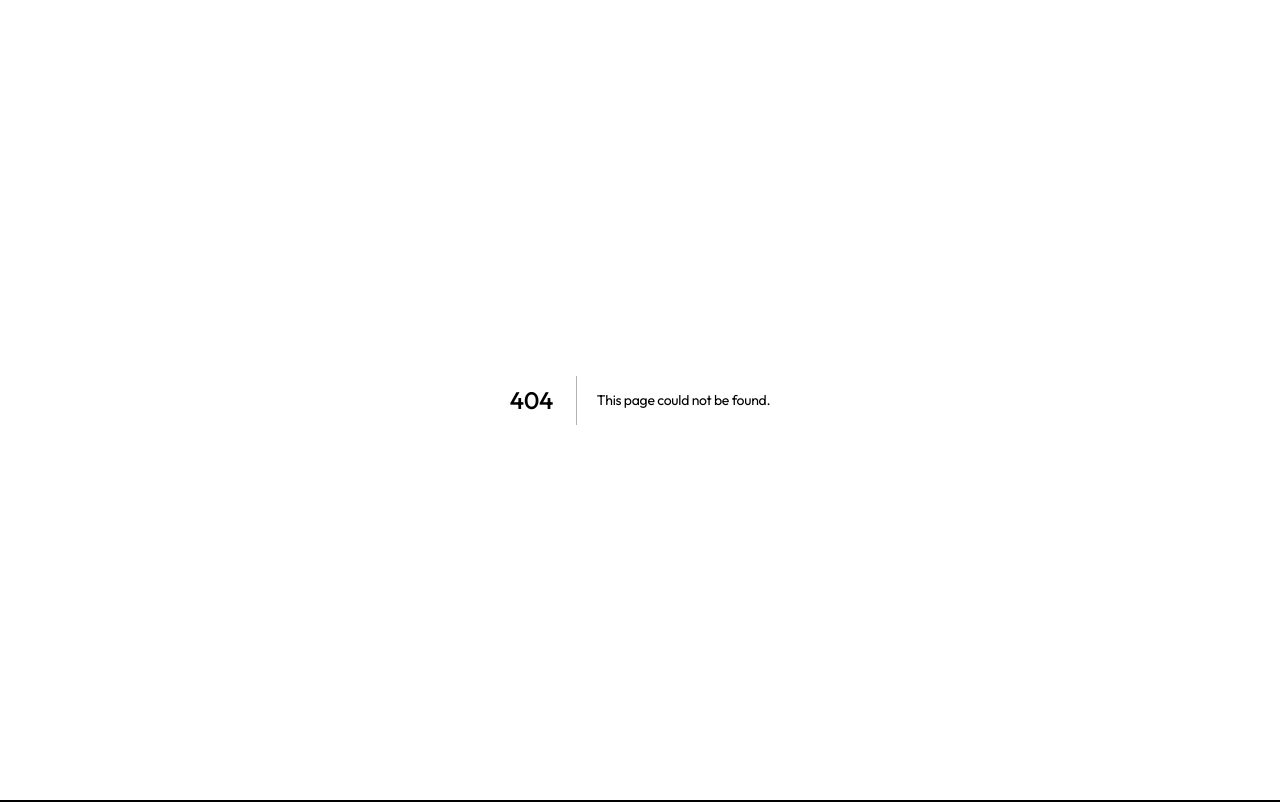
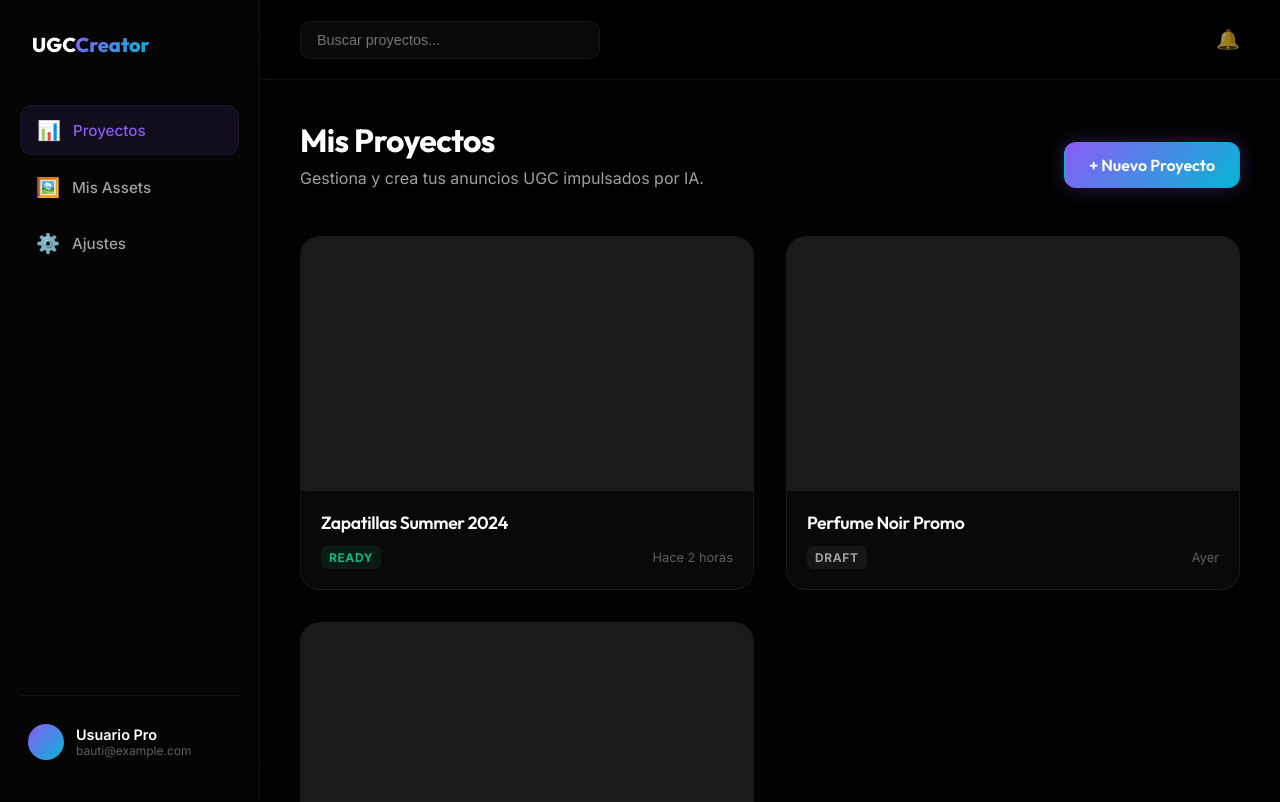
Before and after one commit to bautielcrack4-web/webcarruselesUGC, a Next.js app: page /dashboard in a window 1280 px wide. Before the commit this address had no page. Shown: the top 802 px of the page. Built offline with nearby package versions, Linux system fonts and the light colour scheme.

Commit message:
feat: implement premium dashboard layout and projects grid

```diff
--- /dev/null
+++ b/src/app/dashboard/layout.module.css
@@ -0,0 +1,72 @@
+.layout {
+    display: flex;
+    min-height: 100vh;
+    background: transparent;
+}
+
+.main {
+    flex: 1;
+    margin-left: 260px;
+    display: flex;
+    flex-direction: column;
+}
+
+.header {
+    height: 80px;
+    padding: 0 40px;
+    display: flex;
+    align-items: center;
+    justify-content: space-between;
+    border-bottom: 1px solid rgba(255, 255, 255, 0.05);
+    background: rgba(2, 2, 2, 0.3);
+    backdrop-filter: blur(10px);
+    position: sticky;
+    top: 0;
+    z-index: 90;
+}
+
+.searchInput {
+    background: rgba(255, 255, 255, 0.03);
+    border: 1px solid rgba(255, 255, 255, 0.05);
+    padding: 10px 16px;
+    border-radius: 10px;
+    color: white;
+    width: 300px;
+    font-size: 0.9rem;
+    outline: none;
+    transition: all 0.2s ease;
+}
+
+.searchInput:focus {
+    border-color: var(--accent-primary);
+    background: rgba(255, 255, 255, 0.05);
+}
+
+.notificationBtn {
+    background: none;
+    border: none;
+    font-size: 1.2rem;
+    cursor: pointer;
+    opacity: 0.6;
+    transition: opacity 0.2s ease;
+}
+
+.notificationBtn:hover {
+    opacity: 1;
+}
+
+.content {
+    padding: 40px;
+    flex: 1;
+}
+
+@media (max-width: 1024px) {
+    .main {
+        margin-left: 0;
+    }
+
+    .sidebar {
+        display: none;
+        /* Mejoraremos esto luego con un menu mobile */
+    }
+}
--- /dev/null
+++ b/src/app/dashboard/layout.tsx
@@ -0,0 +1,27 @@
+import { Sidebar } from '@/components/dashboard/Sidebar/Sidebar';
+import styles from './layout.module.css';
+
+export default function DashboardLayout({
+    children,
+}: {
+    children: React.ReactNode;
+}) {
+    return (
+        <div className={styles.layout}>
+            <Sidebar />
+            <main className={styles.main}>
+                <header className={styles.header}>
+                    <div className={styles.search}>
+                        <input type="text" placeholder="Buscar proyectos..." className={styles.searchInput} />
+                    </div>
+                    <div className={styles.actions}>
+                        <button className={styles.notificationBtn}>🔔</button>
+                    </div>
+                </header>
+                <div className={styles.content}>
+                    {children}
+                </div>
+            </main>
+        </div>
+    );
+}
--- /dev/null
+++ b/src/app/dashboard/page.module.css
@@ -0,0 +1,42 @@
+.container {
+    max-width: 1200px;
+    margin: 0 auto;
+}
+
+.header {
+    display: flex;
+    justify-content: space-between;
+    align-items: flex-end;
+    margin-bottom: 48px;
+}
+
+.title {
+    font-size: 2rem;
+    font-weight: 700;
+    margin: 0 0 8px 0;
+}
+
+.subtitle {
+    color: var(--fg-muted);
+    margin: 0;
+}
+
+.grid {
+    display: grid;
+    grid-template-columns: repeat(auto-fill, minmax(320px, 1fr));
+    gap: 32px;
+}
+
+.emptyState {
+    grid-column: 1 / -1;
+    padding: 100px 40px;
+    text-align: center;
+    background: rgba(255, 255, 255, 0.02);
+    border: 2px dashed rgba(255, 255, 255, 0.05);
+    border-radius: 20px;
+}
+
+.emptyState p {
+    color: var(--fg-muted);
+    margin-bottom: 24px;
+}
--- /dev/null
+++ b/src/app/dashboard/page.tsx
@@ -0,0 +1,43 @@
+import { Button } from '@/components/ui/Button/Button';
+import { ProjectCard } from '@/components/dashboard/ProjectCard/ProjectCard';
+import styles from './page.module.css';
+
+export default function DashboardPage() {
+    // Mock data for initial design validation
+    const projects = [
+        { id: '1', name: 'Zapatillas Summer 2024', status: 'Ready', updatedAt: 'Hace 2 horas' },
+        { id: '2', name: 'Perfume Noir Promo', status: 'Draft', updatedAt: 'Ayer' },
+        { id: '3', name: 'Gaming Chair Review', status: 'Draft', updatedAt: 'Hace 3 días' },
+    ];
+
+    return (
+        <div className={styles.container}>
+            <header className={styles.header}>
+                <div>
+                    <h1 className={styles.title}>Mis Proyectos</h1>
+                    <p className={styles.subtitle}>Gestiona y crea tus anuncios UGC impulsados por IA.</p>
+                </div>
+                <Button>+ Nuevo Proyecto</Button>
+            </header>
+
+            <div className={styles.grid}>
+                {projects.map((project) => (
+                    <ProjectCard
+                        key={project.id}
+                        name={project.name}
+                        status={project.status}
+                        updatedAt={project.updatedAt}
+                    />
+                ))}
+
+                {/* Empty state / placeholder for adding first project */}
+                {projects.length === 0 && (
+                    <div className={styles.emptyState}>
+                        <p>Aún no tienes proyectos creados.</p>
+                        <Button variant="secondary">Crear mi primer anuncio</Button>
+                    </div>
+                )}
+            </div>
+        </div>
+    );
+}
--- /dev/null
+++ b/src/components/dashboard/ProjectCard/ProjectCard.module.css
@@ -0,0 +1,84 @@
+.card {
+    padding: 0 !important;
+    transition: transform 0.3s ease, border-color 0.3s ease;
+    cursor: pointer;
+    overflow: hidden;
+}
+
+.card:hover {
+    transform: translateY(-5px);
+    border-color: rgba(139, 92, 246, 0.3);
+}
+
+.preview {
+    aspect-ratio: 16 / 9;
+    background: #1a1a1a;
+    position: relative;
+    display: flex;
+    align-items: center;
+    justify-content: center;
+}
+
+.playOverlay {
+    width: 40px;
+    height: 40px;
+    background: rgba(0, 0, 0, 0.5);
+    backdrop-filter: blur(4px);
+    border-radius: 50%;
+    display: flex;
+    align-items: center;
+    justify-content: center;
+    opacity: 0;
+    transition: opacity 0.3s ease;
+}
+
+.card:hover .playOverlay {
+    opacity: 1;
+}
+
+.playIcon {
+    color: white;
+    font-size: 0.8rem;
+    margin-left: 2px;
+}
+
+.info {
+    padding: 20px;
+}
+
+.name {
+    font-size: 1.1rem;
+    font-weight: 600;
+    margin: 0 0 12px 0;
+    color: white;
+}
+
+.meta {
+    display: flex;
+    justify-content: space-between;
+    align-items: center;
+}
+
+.status {
+    font-size: 0.75rem;
+    font-weight: 700;
+    text-transform: uppercase;
+    letter-spacing: 0.05em;
+    padding: 4px 8px;
+    border-radius: 6px;
+}
+
+.status.draft {
+    background: rgba(255, 255, 255, 0.05);
+    color: var(--fg-muted);
+}
+
+.status.ready {
+    background: rgba(16, 185, 129, 0.1);
+    color: #10b981;
+}
+
+.date {
+    font-size: 0.8rem;
+    color: var(--fg-dim);
+}
--- /dev/null
+++ b/src/components/dashboard/ProjectCard/ProjectCard.tsx
@@ -0,0 +1,27 @@
+import { GlassCard } from '@/components/ui/GlassCard/GlassCard';
+import styles from './ProjectCard.module.css';
+
+interface ProjectCardProps {
+    name: string;
+    status: string;
+    updatedAt: string;
+}
+
+export const ProjectCard = ({ name, status, updatedAt }: ProjectCardProps) => {
+    return (
+        <GlassCard className={styles.card}>
+            <div className={styles.preview}>
+                <div className={styles.playOverlay}>
+                    <span className={styles.playIcon}>▶</span>
+                </div>
+            </div>
+            <div className={styles.info}>
+                <h3 className={styles.name}>{name}</h3>
+                <div className={styles.meta}>
+                    <span className={`${styles.status} ${styles[status.toLowerCase()]}`}>{status}</span>
+                    <span className={styles.date}>{updatedAt}</span>
+                </div>
+            </div>
+        </GlassCard>
+    );
+};
--- /dev/null
+++ b/src/components/dashboard/Sidebar/Sidebar.module.css
@@ -0,0 +1,96 @@
+.sidebar {
+    width: 260px;
+    height: 100vh;
+    background: rgba(10, 10, 10, 0.4);
+    backdrop-filter: blur(20px);
+    border-right: 1px solid rgba(255, 255, 255, 0.05);
+    display: flex;
+    flex-direction: column;
+    padding: 32px 20px;
+    position: fixed;
+    left: 0;
+    top: 0;
+    z-index: 100;
+}
+
+.logo {
+    font-family: var(--font-heading);
+    font-weight: 800;
+    font-size: 1.25rem;
+    margin-bottom: 48px;
+    padding-left: 12px;
+}
+
+.nav {
+    flex: 1;
+    display: flex;
+    flex-direction: column;
+    gap: 8px;
+}
+
+.navItem {
+    display: flex;
+    align-items: center;
+    gap: 12px;
+    padding: 12px 16px;
+    border-radius: 12px;
+    color: var(--fg-muted);
+    font-size: 0.95rem;
+    font-weight: 500;
+    transition: all 0.2s ease;
+    text-decoration: none;
+}
+
+.navItem:hover {
+    background: rgba(255, 255, 255, 0.03);
+    color: white;
+}
+
+.navItem.active {
+    background: rgba(139, 92, 246, 0.1);
+    color: var(--accent-primary);
+    border: 1px solid rgba(139, 92, 246, 0.1);
+}
+
+.icon {
+    font-size: 1.2rem;
+}
+
+.footer {
+    margin-top: auto;
+    padding-top: 20px;
+    border-top: 1px solid rgba(255, 255, 255, 0.05);
+}
+
+.userProfile {
+    display: flex;
+    align-items: center;
+    gap: 12px;
+    padding: 8px;
+}
+
+.avatar {
+    width: 36px;
+    height: 36px;
+    border-radius: 50%;
+    background: var(--accent-gradient);
+}
+
+.userInfo {
+    overflow: hidden;
+}
+
+.userName {
+    font-size: 0.9rem;
+    font-weight: 600;
+    margin: 0;
+}
+
+.userEmail {
+    font-size: 0.75rem;
+    color: var(--fg-dim);
+    margin: 0;
+    white-space: nowrap;
+    text-overflow: ellipsis;
+    overflow: hidden;
+}
--- /dev/null
+++ b/src/components/dashboard/Sidebar/Sidebar.tsx
@@ -0,0 +1,37 @@
+import styles from './Sidebar.module.css';
+import Link from 'next/link';
+
+export const Sidebar = () => {
+    return (
+        <aside className={styles.sidebar}>
+            <div className={styles.logo}>
+                UGC<span className="text-gradient">Creator</span>
+            </div>
+
+            <nav className={styles.nav}>
+                <Link href="/dashboard" className={`${styles.navItem} ${styles.active}`}>
+                    <span className={styles.icon}>📊</span>
+                    Proyectos
+                </Link>
+                <Link href="/dashboard/assets" className={styles.navItem}>
+                    <span className={styles.icon}>🖼️</span>
+                    Mis Assets
+                </Link>
+                <Link href="/dashboard/settings" className={styles.navItem}>
+                    <span className={styles.icon}>⚙️</span>
+                    Ajustes
+                </Link>
+            </nav>
+
+            <div className={styles.footer}>
+                <div className={styles.userProfile}>
+                    <div className={styles.avatar} />
+                    <div className={styles.userInfo}>
+                        <p className={styles.userName}>Usuario Pro</p>
+                        <p className={styles.userEmail}>bauti@example.com</p>
+                    </div>
+                </div>
+            </div>
+        </aside>
+    );
+};
```
